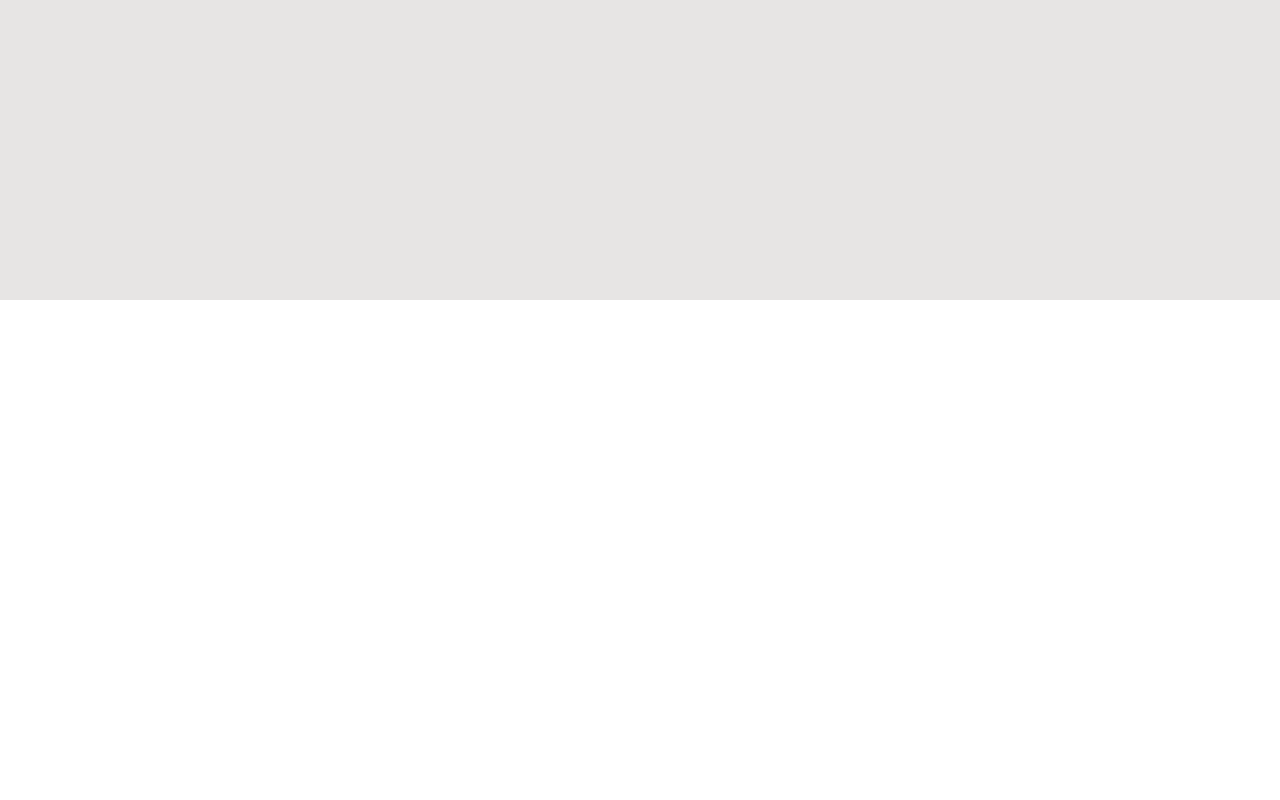
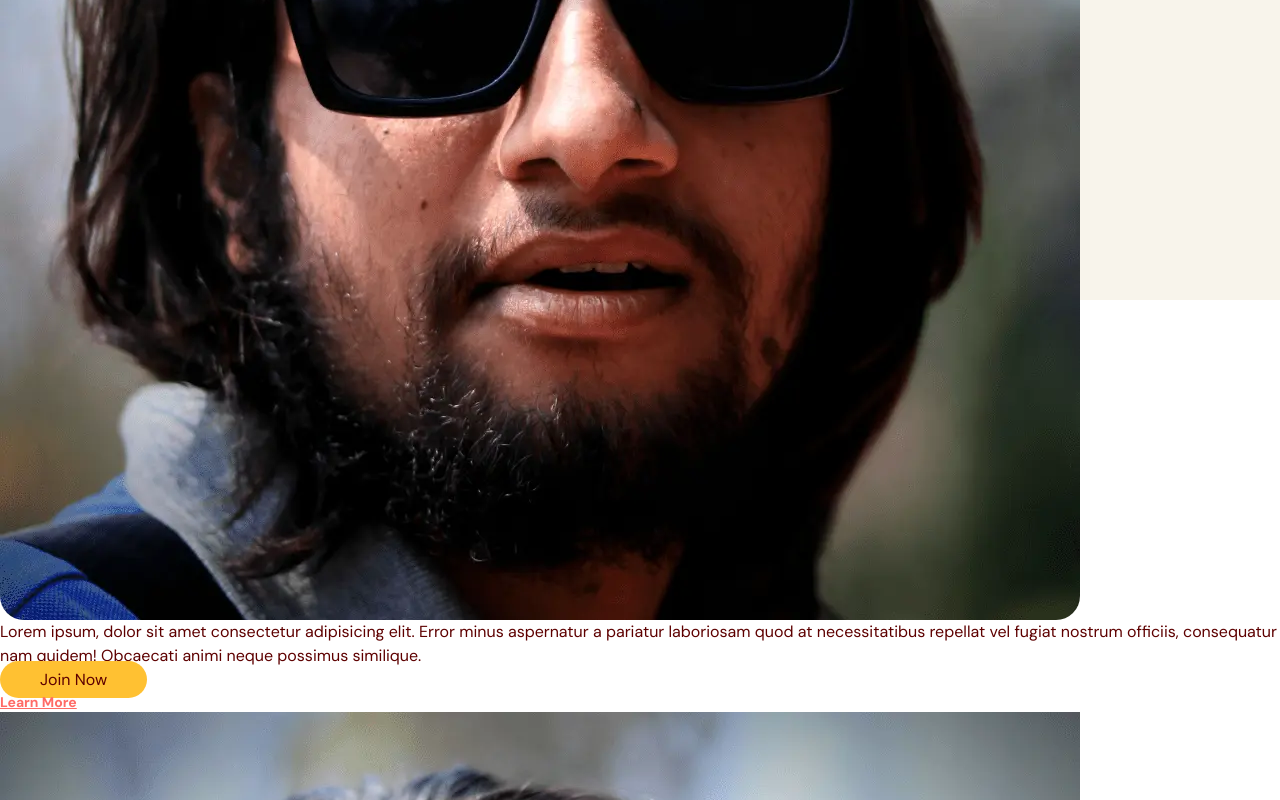
Before and after one commit to chirang56/aj-studio, a React (Vite) app: page / in a window 1280 px wide. Shown: the part 500-1300 px from the top of the page. Before the commit the page ends 800 px from the top, so only its background shows below. Built offline with nearby package versions, Linux system fonts and the light colour scheme.

Commit message:
create home section

```diff
--- a/src/App.tsx
+++ b/src/App.tsx
@@ -1,4 +1,5 @@
-import Navbar from "@/scenes/navbar/";
+import Navbar from "@/scenes/navbar";
+import Home from "@/scenes/home";
 import { useEffect, useState } from "react";
 import { SelectedPage } from "./shared/type";
 
@@ -27,6 +28,8 @@
           selectedPage={selectedPage}
           setSelectedPage={setSelectedPage}
         />
+
+        <Home setSelectedPage={setSelectedPage}/>
       </div>
   );
 };
--- /dev/null
+++ b/src/scenes/home/index.tsx
@@ -0,0 +1,55 @@
+import useMediaQuery from "@/hooks/useMediaQuery";
+import { SelectedPage } from "@/shared/type";
+import ActionButton from "@/shared/ActionButton";
+import Logo from "@/assets/Logo.webp";
+import AnchorLink from "react-anchor-link-smooth-scroll";
+
+type Props = {
+    setSelectedPage: (value: SelectedPage) => void;
+};
+
+const Home = ({ setSelectedPage }: Props) => {
+    const isAboveMediumScreens = useMediaQuery("(min-width:1060px)");
+  return (
+    <section id="home" className="gap-16 bg-gray-20 py-10 md:h-full md:pb-0">
+        {/* Image & Main Header */}
+        <div>
+            {/* Main Header */}
+            <div>
+                {/* Headings */}
+                <div>
+                    <div>
+                        <div>
+                            <img className="rounded-3xl" src={Logo} alt="home-page-text" />
+                            </div>
+                    </div>
+                    <p>
+                        Lorem ipsum, dolor sit amet consectetur adipisicing elit. Error minus aspernatur a pariatur laboriosam quod at necessitatibus repellat vel fugiat nostrum officiis, consequatur nam quidem! Obcaecati animi neque possimus similique.
+                    </p>
+                </div>
+
+                {/* Actions */}
+                <div>
+                    <ActionButton setSelectedPage={setSelectedPage}>
+                        Join Now
+                    </ActionButton>
+                    <AnchorLink
+                        className="text-sm font-bold text-primary-500 underline hover:text-secondary-500"
+                        onClick={() => setSelectedPage(SelectedPage.Contact)}
+                        href={`#${SelectedPage.Contact}`}
+                    >
+                        <p>Learn More</p>
+                    </AnchorLink>
+                </div>
+            </div>
+
+            {/* Image Header */}
+            <div>
+                <img src={Logo} alt="home-pageGraphic" />
+            </div>
+        </div>
+    </section>
+  );
+};
+
+export default Home;
```
